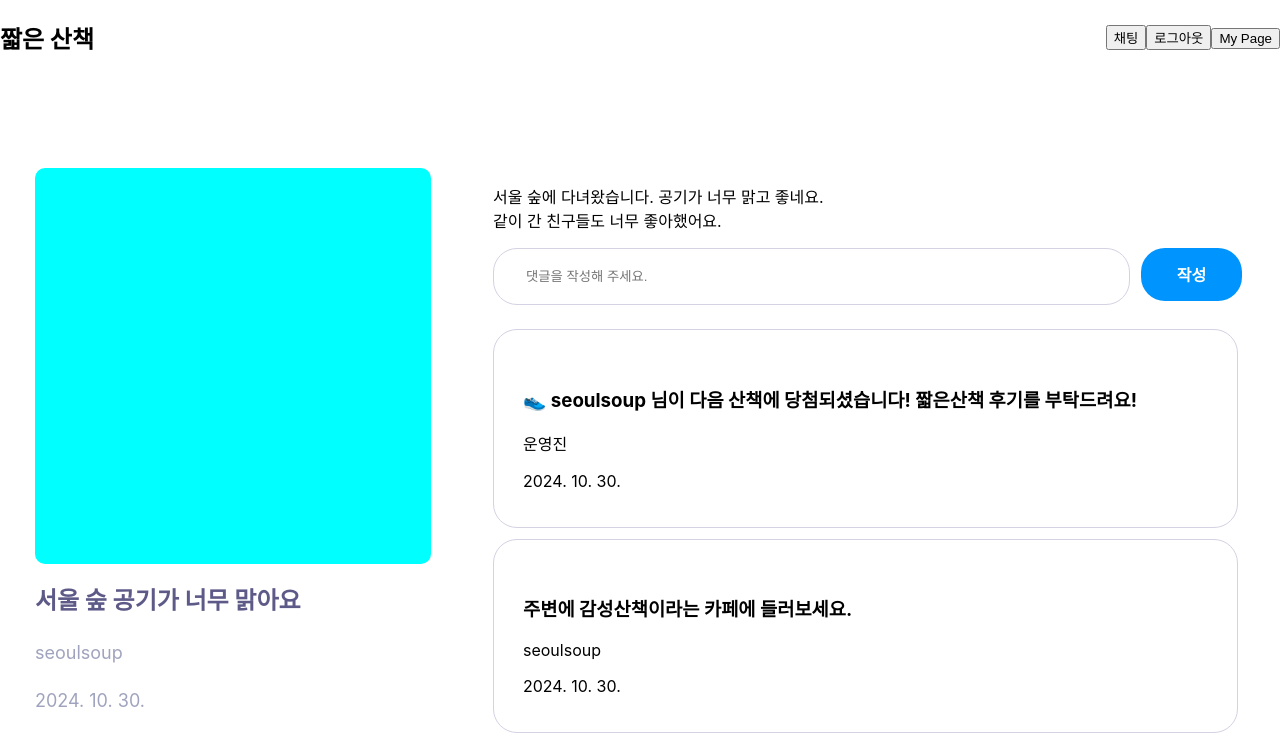
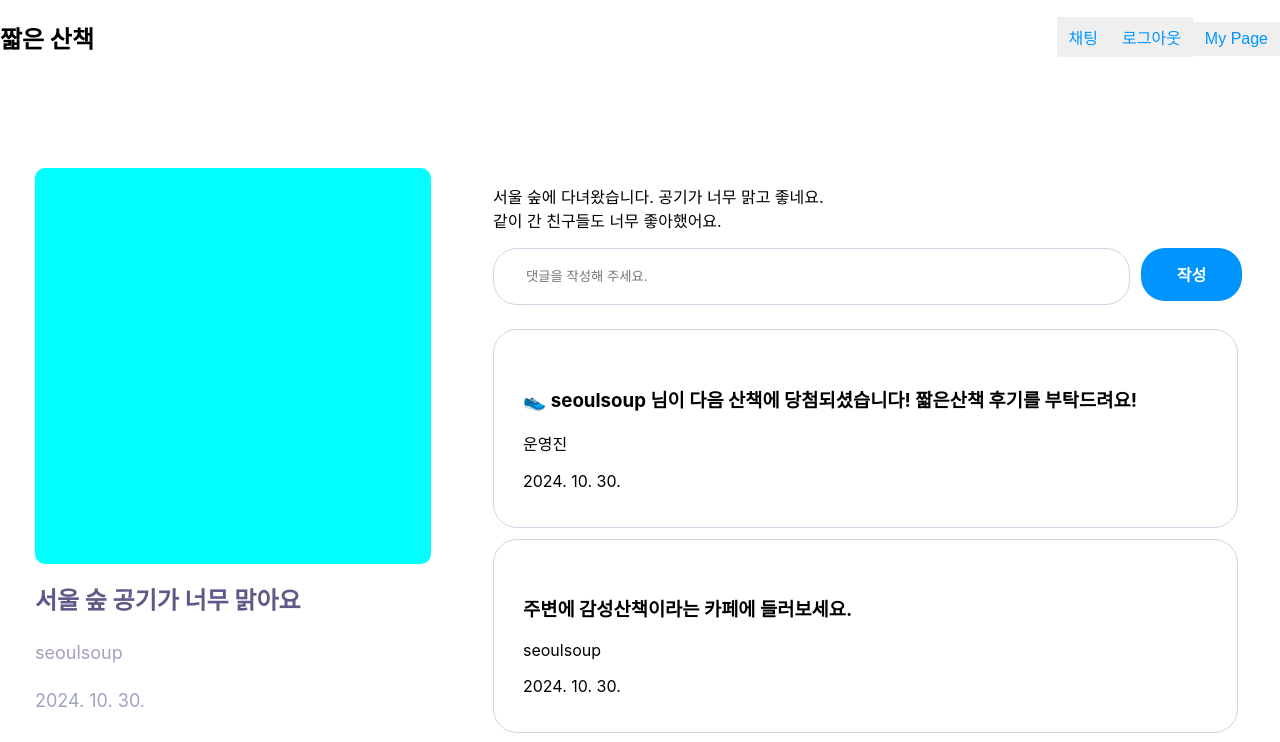
Before and after one commit to choeh124/frontend, a React (Create React App) app: page /posts in a window 1280 px wide. Shown: the top 742 px of the page. Built offline with nearby package versions, Linux system fonts and the light colour scheme.

Commit message:
[Feat] button

```diff
--- a/src/component/Header.css
+++ b/src/component/Header.css
@@ -4,3 +4,18 @@ nav{
     justify-content: space-between;
     align-items: center;
 }
+
+.buttonBox{
+    align-items: center;
+}
+
+button {
+    background-color: none; /* Green */
+    border: none;
+    color: #0094FF;
+    padding: 8px 12px;
+    text-align: center;
+    text-decoration: none;
+    display: inline-block;
+    font-size: 16px;
+}
--- a/src/component/Header.jsx
+++ b/src/component/Header.jsx
@@ -5,10 +5,10 @@ export default function Header(){
         <div>
             <nav>
                 <h1>짧은 산책</h1>
-                <div>
+                <div className='buttonBox'>
                     <button>채팅</button>
                     <button>로그아웃</button>
-                    <button>My Page<img src="" alt="" /></button>
+                    <button className='blue'>My Page<img src="" alt="" /></button>
                 </div>
             </nav>
         </div>
--- a/src/component/posts/Rsidebar/Pagination.css
+++ b/src/component/posts/Rsidebar/Pagination.css
@@ -9,6 +9,8 @@
     display: flex;
     padding: 0 14px;
 }
+
+
 
 .pageList div{
     width: 11px;
```
